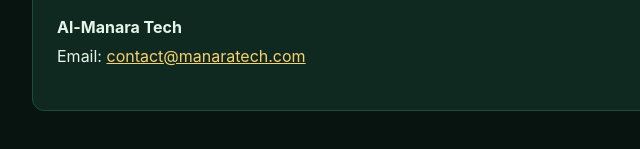
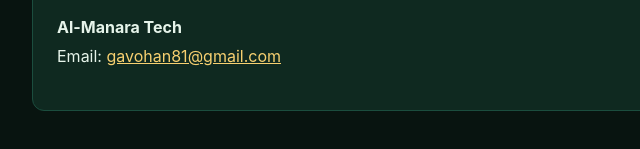
Before and after one commit to almanara-tech/almanara-tech.github.io, a plain HTML site: page PRIVACY_POLICY_EN.html in a window 1280 px wide. Shown: the part 3214-3363 px from the top of the page, 183-823 px from the left. Drawn offline with Linux system fonts and the light colour scheme.

Commit message:
Update PRIVACY_POLICY_EN.html

```diff
--- a/PRIVACY_POLICY_EN.html
+++ b/PRIVACY_POLICY_EN.html
@@ -111,7 +111,7 @@
         <h2>8. Contact Us</h2>
         <p>If you have any questions, suggestions, or concerns regarding this Privacy Policy or our practices, please feel free to contact us at:</p>
         <p><strong>Al-Manara Tech</strong><br>
-        Email: <a href="mailto:contact@manaratech.com">contact@manaratech.com</a></p>
+        Email: <a href="mailto:contact@manaratech.com">gavohan81@gmail.com</a></p>
     </div>
 </body>
 </html>
```
